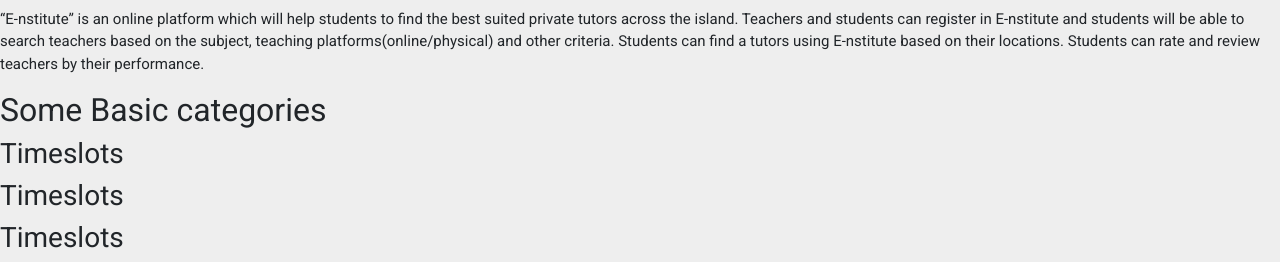
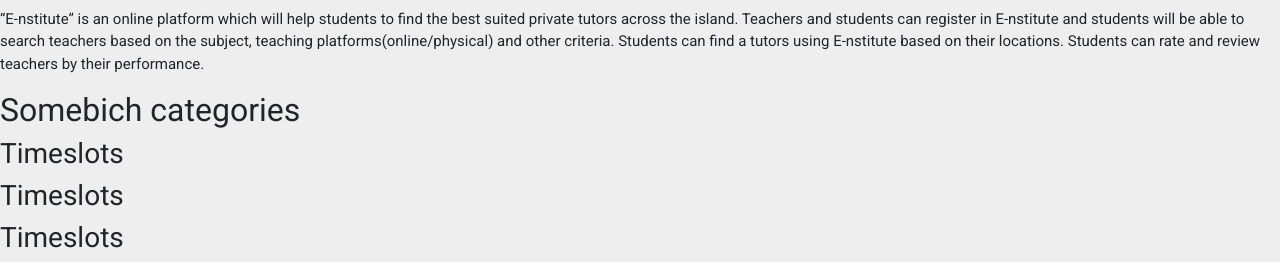
Before and after one commit to 33KDP/Enstitute, a PHP site: page / in a window 1280 px wide. Shown: the part 815-1077 px from the top of the page. Run offline with PHP 8.4, Linux system fonts and the light colour scheme; some libraries are stand-ins or nearby versions.

Commit message:
index change

```diff
--- a/Enstitute Web Application/index.php
+++ b/Enstitute Web Application/index.php
@@ -20,7 +20,7 @@
     </section>
 
         <section class="index-categories">
-            <h2>Some Basic categories</h2>
+            <h2>Somebich categories</h2>
             <div class="index-categories-list">
                 <div>
                     <h3>Timeslots</h3>
```
